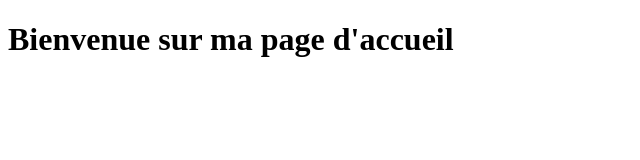
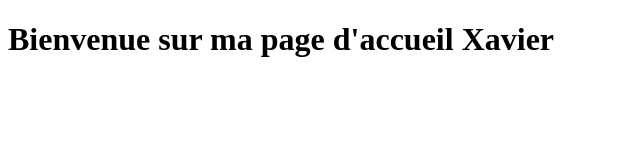
Before and after one commit to Symbiose-Innov/Symbiose, a plain HTML site: page index.html in a window 1280 px wide. Shown: the whole page, without its empty margins (0-640 px from the left). Drawn offline with Linux system fonts and the light colour scheme.

Commit message:
Update index.html

```diff
--- a/index.html
+++ b/index.html
@@ -6,6 +6,6 @@
     <title>Page d'accueil</title>
 </head>
 <body>
-    <h1>Bienvenue sur ma page d'accueil</h1>
+    <h1>Bienvenue sur ma page d'accueil Xavier </h1>
 </body>
 </html>
```
